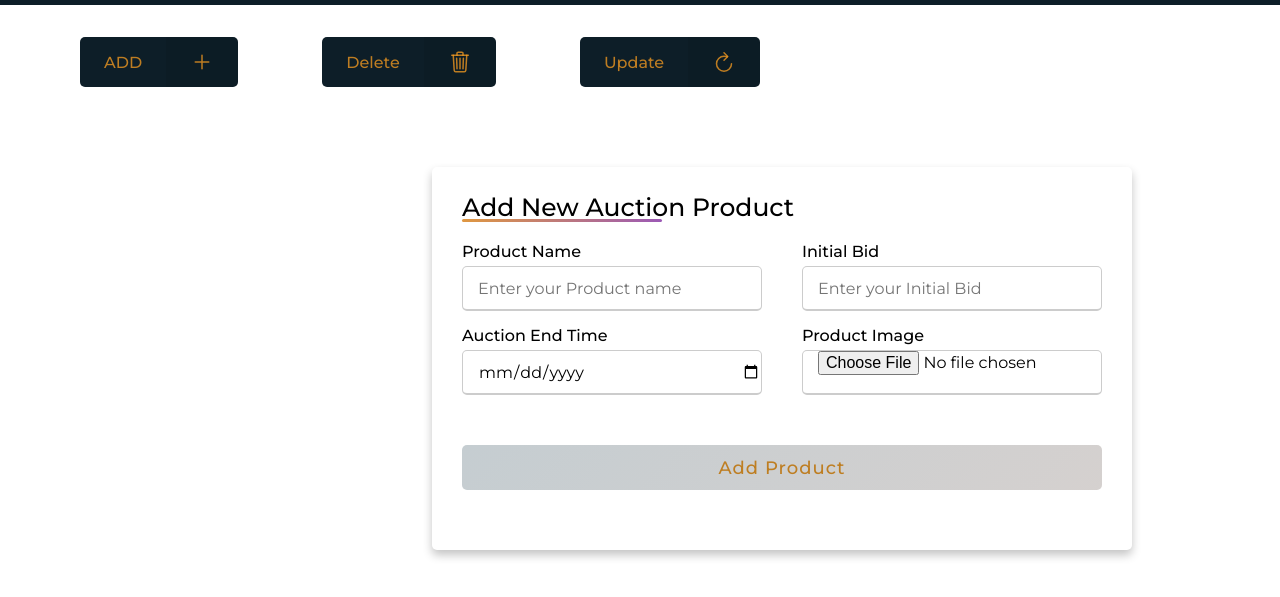
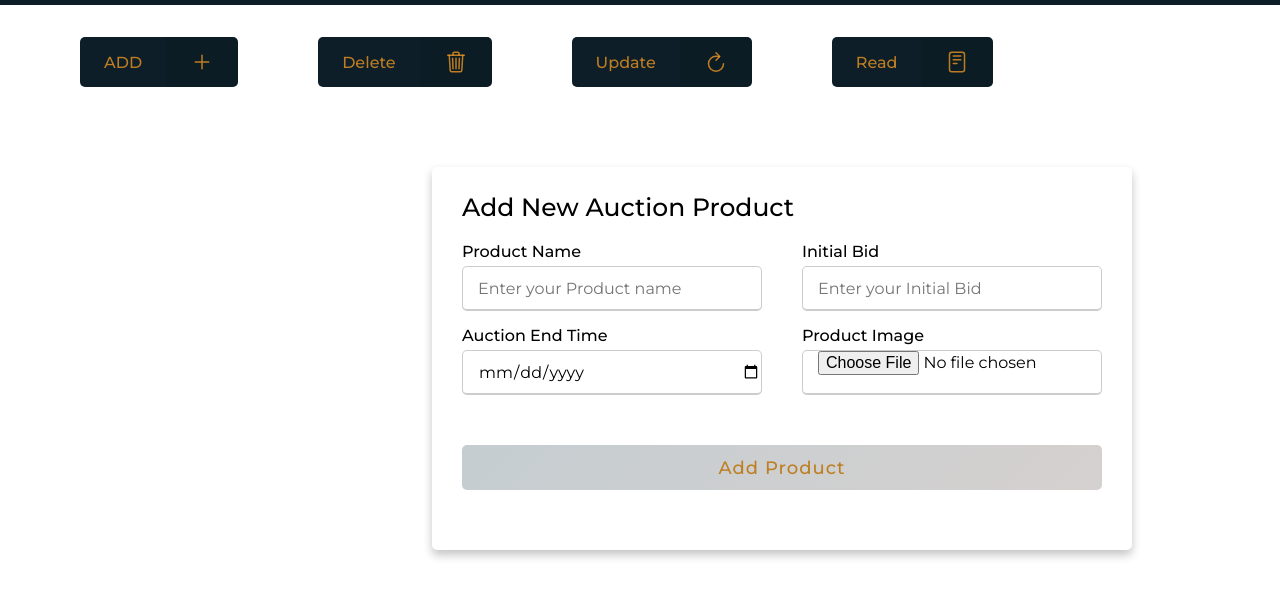
Before and after one commit to Harpal2000/Initial-Node-js-Project, a website: page admin.html in a window 1280 px wide. Shown: the part 71-668 px from the top of the page. Drawn offline with nearby package versions, Linux system fonts and the light colour scheme.

Commit message:
admin page settings

```diff
--- a/admin.html
+++ b/admin.html
@@ -7,6 +7,12 @@
     <link rel="stylesheet" href="/style-sheet/home-style.css">
     <meta name="viewport" content="width=device-width, initial-scale=1.0">
 </head>
+<style>
+    .button-container{
+        display:flex;
+        flex-wrap: wrap;
+    }
+</style>
 
 <body>
 
@@ -26,7 +32,7 @@
         </ul>
     </nav>
 
-
+    <div class="button-container">
         <button type="button" class="crud-button">
             <span class="button__text">ADD</span>
             <span class="button__icon">
@@ -45,6 +51,15 @@
                 <ion-icon name="refresh-outline"></ion-icon>
             </span>
         </button>
+        <button type="button" class="crud-button">
+            <span class="button__text">Read</span>
+            <span class="button__icon">
+                <ion-icon name="reader-outline"></ion-icon>
+            </span>
+        </button>
+
+
+    </div>
 
 
     <div class="container">
--- a/style-sheet/admin-style.css
+++ b/style-sheet/admin-style.css
@@ -2,7 +2,7 @@
 
 .container {
   max-width: 700px;
-  width: 100%;
+  /* width: 100%; */
   background-color: #fff;
   padding: 25px 30px;
   border-radius: 5px;
@@ -22,7 +22,7 @@
   left: 0;
   bottom: 0;
   height: 3px;
-  width: 200px;
+  max-width: 200px;
   border-radius: 5px;
   background: linear-gradient(135deg, #e09840, #9b59b6);
 }
```
Lines whose indentation alone changed are shown as unchanged.
